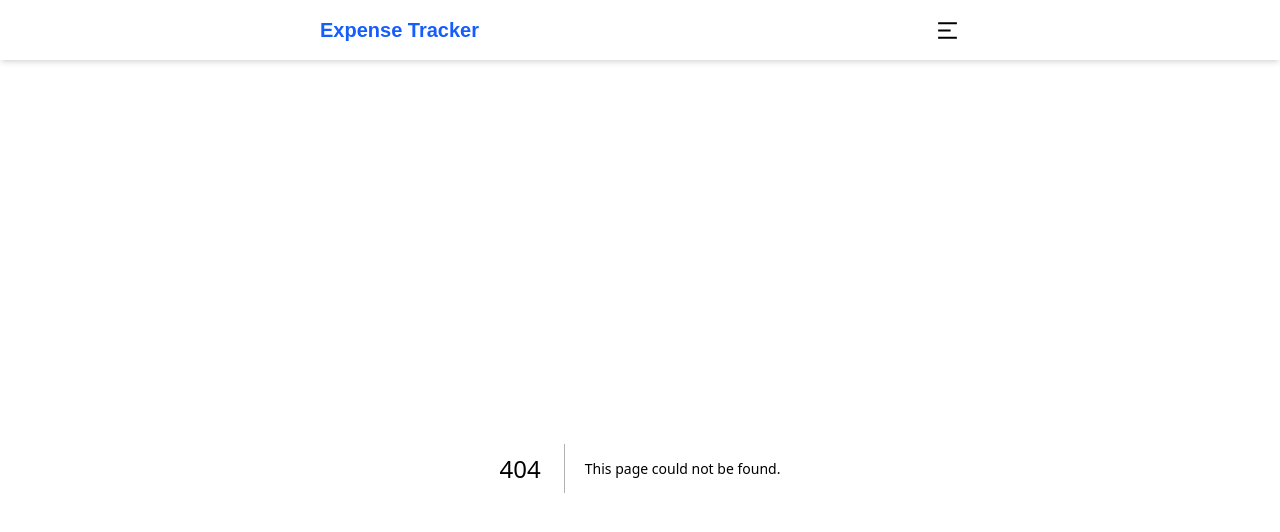
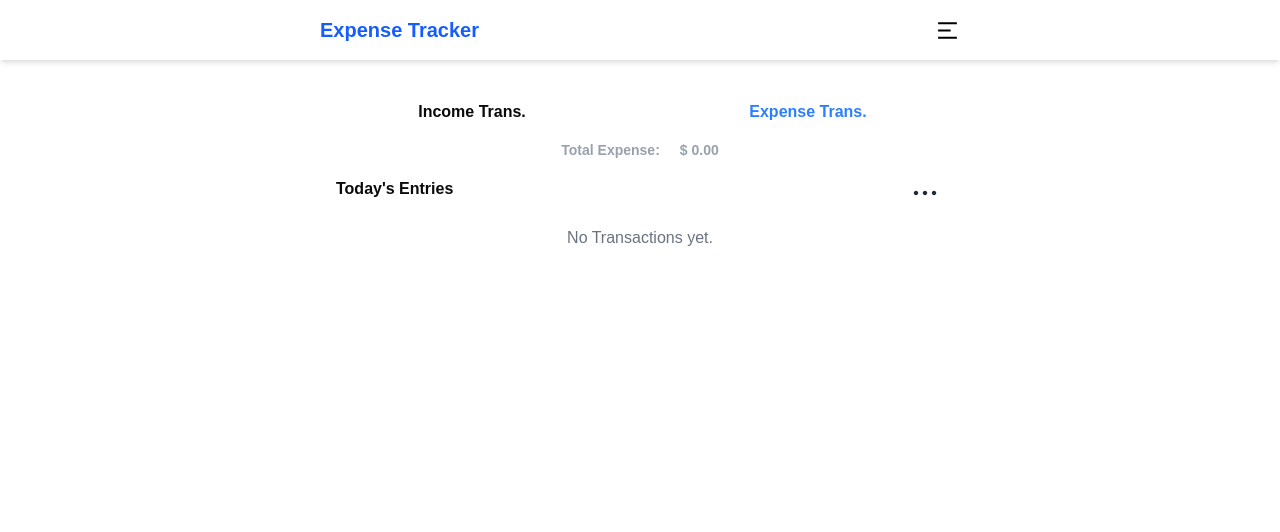
Before and after one commit to Jehoshaphat12/Expense-Tracker-App, a Next.js app: page /expense in a window 1280 px wide. Before the commit this address had no page. Shown: the top 532 px of the page. Built offline with nearby package versions, Linux system fonts and the light colour scheme.

Commit message:
added other stuff

```diff
--- a/app/components/ExpenseBalance.tsx
+++ b/app/components/ExpenseBalance.tsx
@@ -5,6 +5,7 @@ import { LuWallet } from "react-icons/lu";
 import ChangeCurrency from "./ChangeCurrency";
 import { useCurrency } from "@/context/CurrencyContext";
 import { currencies } from "./CountryCodes";
+import Link from "next/link";
 
 interface ExpenseBalanceProps {
   balance: number;
@@ -120,7 +121,7 @@ const ExpenseBalance = ({ balance, income, expenses }: ExpenseBalanceProps) => {
         </p>
       </div>
       <div className="flex flex-row w-full  space-x-3 mt-4">
-        <div className="w-full text-center p-4 bg-white dark:bg-gray-800 rounded-2xl shadow-lg hover:-translate-y-0.5 transition">
+        <Link href={"/income"} className="w-full text-center p-4 bg-white dark:bg-gray-800 rounded-2xl shadow-lg hover:-translate-y-0.5 transition">
           <h2 className="flex space-x-3 items-center text-xs text-nowrap text-gray-500 sm:text-sm font-semibold">
             <LuWallet /> <span>Total Income</span>
           </h2>
@@ -131,8 +132,8 @@ const ExpenseBalance = ({ balance, income, expenses }: ExpenseBalanceProps) => {
               maximumFractionDigits: 2,
             })}
           </p>
-        </div>
-        <div className="w-full text-center p-4 bg-white dark:bg-gray-800 rounded-2xl shadow-lg hover:-translate-y-0.5 transition">
+        </Link>
+        <Link href={"/expense"} className="w-full text-center p-4 bg-white dark:bg-gray-800 rounded-2xl shadow-lg hover:-translate-y-0.5 transition">
           <h2 className="flex space-x-3 items-center text-xs text-nowrap text-gray-500 sm:text-sm font-semibold">
             <LuWallet /> <span>Total Expenses</span>
           </h2>
@@ -143,7 +144,7 @@ const ExpenseBalance = ({ balance, income, expenses }: ExpenseBalanceProps) => {
               maximumFractionDigits: 2,
             })}
           </p>
-        </div>
+        </Link>
       </div>
     </section>
   );
--- /dev/null
+++ b/app/expense/page.tsx
@@ -0,0 +1,45 @@
+"use client";
+import { useCurrency } from "@/context/CurrencyContext";
+import { currencies } from "../components/CountryCodes";
+import ExpenseList from "../components/ExpenseList";
+import { useTransactions } from "../hook/useTransactions";
+import Link from "next/link";
+
+export default function IncomePage() {
+  const { transactions, expenses } = useTransactions();
+  const { currency } = useCurrency();
+
+  const expenseTransactions = transactions.filter((t) => t.amount < 0);
+
+  function findCurrencySymbol(code: string) {
+    for (const curr of currencies) {
+      if (curr.code === code) {
+        return curr.symbol;
+      }
+    }
+  }
+  return (
+    <div className="dark:bg-gray-800 dark:text-gray-50 py-4">
+      <div className="flex justify-center w-full py-4">
+      <Link href={"/income"} className="w-full flex justify-center text-md font-semibold text-center hover:text-blue-400"> Income Trans.</Link>
+      <h2 className="w-full text-blue-500 text-md font-semibold text-center">
+        Expense Trans.
+      </h2>
+      </div>
+
+      <div className="w-full text-black flex items-center justify-center space-x-5">
+       <p className="font-semibold text-sm text-gray-400">Total Expense:</p>
+        <h2 className="text-sm font-semibold text-right text-gray-400">
+          {findCurrencySymbol(currency)}{" "}
+          {expenses.toLocaleString(undefined, {
+            minimumFractionDigits: 2,
+            maximumFractionDigits: 2,
+          })}
+        </h2>
+      </div>
+      <div className="h-[80dvh] flex flex-col overflow-y-auto overflow-x-hidden md:p-4">
+        <ExpenseList transactions={expenseTransactions} />
+      </div>
+    </div>
+  );
+}
--- a/app/hook/useLocalStorageState.ts
+++ b/app/hook/useLocalStorageState.ts
@@ -21,5 +21,7 @@ export function useLocalStorageState<T>(key: string, defaultValue: T) {
     }
   }, [key, state]);
 
-  return [state, setState] as const;
+
+
+  return [state, setState, ] as const ;
 }
--- /dev/null
+++ b/app/income/page.tsx
@@ -0,0 +1,46 @@
+"use client";
+import { useCurrency } from "@/context/CurrencyContext";
+import { currencies } from "../components/CountryCodes";
+import ExpenseBalance from "../components/ExpenseBalance";
+import ExpenseList from "../components/ExpenseList";
+import { useTransactions } from "../hook/useTransactions";
+import Link from "next/link";
+
+export default function IncomePage() {
+  const { transactions, income } = useTransactions();
+  const { currency } = useCurrency();
+
+  const incomeTransactions = transactions.filter((t) => t.amount > 0);
+
+  function findCurrencySymbol(code: string) {
+    for (const curr of currencies) {
+      if (curr.code === code) {
+        return curr.symbol;
+      }
+    }
+  }
+  return (
+    <div className="dark:bg-gray-800 dark:text-gray-50 py-4">
+      <div className="flex justify-center w-full py-4">
+      <h2 className="w-full text-blue-500 text-md font-semibold text-center">
+        Income Trans.
+      </h2>
+      <Link href={"/expense"} className="w-full flex justify-center text-md font-semibold text-center hover:text-blue-500"> Expenses Trans.</Link>
+      </div>
+
+      <div className="w-full mb-3 text-black flex items-center justify-center space-x-5">
+        <p className="font-semibold text-sm text-gray-400">Total Income:</p>
+        <h2 className="text-sm font-semibold text-right text-gray-400">
+          {findCurrencySymbol(currency)}{" "}
+          {income.toLocaleString(undefined, {
+            minimumFractionDigits: 2,
+            maximumFractionDigits: 2,
+          })}
+        </h2>
+      </div>
+      <div className="h-[80dvh] flex flex-col overflow-y-auto overflow-x-hidden md:p-4">
+        <ExpenseList transactions={incomeTransactions} />
+      </div>
+    </div>
+  );
+}
--- a/app/settings/page.tsx
+++ b/app/settings/page.tsx
@@ -4,13 +4,32 @@ import { useState } from "react";
 import { useCurrency } from "@/context/CurrencyContext";
 import { currencies } from "../components/CountryCodes";
 import { BiMoon, BiSun } from "react-icons/bi";
+import { Modal } from "../components/Modal";
+import toast from "react-hot-toast";
 
 export default function SettingPage() {
   const { currency, setCurrency } = useCurrency();
   const [darkMode, setDarkMode] = useState(false);
   const [notifications, setNotifications] = useState(true);
 
+  const [openDelete, setOpenDelete] = useState(false)
+
+  const deleteStoredData = () => {
+    try {
+      localStorage.setItem("transactions", "")
+      toast.success("All transactions deleted successfully!")
+    } catch (err) {
+      toast.error("Failed to delete all transactions. Try again.")
+    }
+  }
+
+  const handleDelete = () => {
+    deleteStoredData()
+    setOpenDelete(!openDelete)
+  }
+
   return (
+    <>
     <div className="max-w-2xl mx-auto py-4 px-5 space-y-6 pb-30 dark:bg-gray-900">
       <h1 className="text-2xl font-bold text-gray-800 dark:text-gray-100">
         Settings
@@ -90,7 +109,7 @@ export default function SettingPage() {
         <h2 className="text-lg font-semibold mb-2 dark:text-gray-50">
           Data Management
         </h2>
-        <button className="w-full px-4 py-2 bg-red-600 text-white rounded-lg">
+        <button onClick={() => setOpenDelete(true)} className="w-full px-4 py-2 bg-red-600 text-white rounded-lg">
           Clear All Transactions
         </button>
         <button className="w-full px-4 py-2 bg-gray-600 text-white rounded-lg">
@@ -98,5 +117,29 @@ export default function SettingPage() {
         </button>
       </div>
     </div>
+
+    {/* Delete Confirmation Modal */}
+      <Modal
+        isOpen={openDelete}
+        onClose={() => setOpenDelete(false)}
+        title="Confirm Delete"
+      >
+        <p className="mb-4">Are you sure you want to Clear all transactions?</p>
+        <div className="flex justify-end space-x-3">
+          <button
+            onClick={() => setOpenDelete(false)}
+            className="px-4 py-2 bg-gray-300 rounded-lg"
+          >
+            Cancel
+          </button>
+          <button
+            onClick={handleDelete}
+            className="px-4 py-2 bg-red-500 text-white rounded-lg"
+          >
+            Delete
+          </button>
+        </div>
+      </Modal>
+    </>
   );
 }
```
